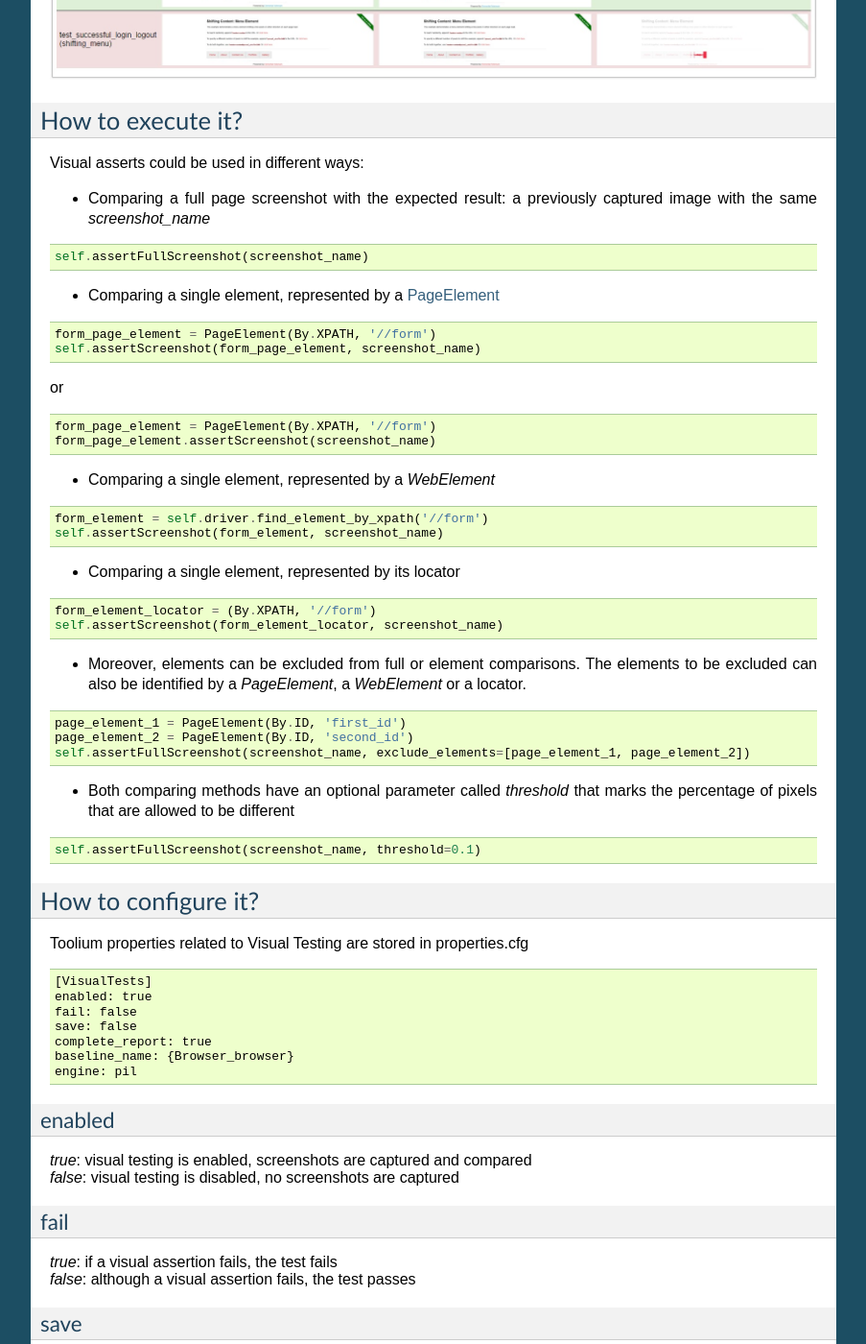
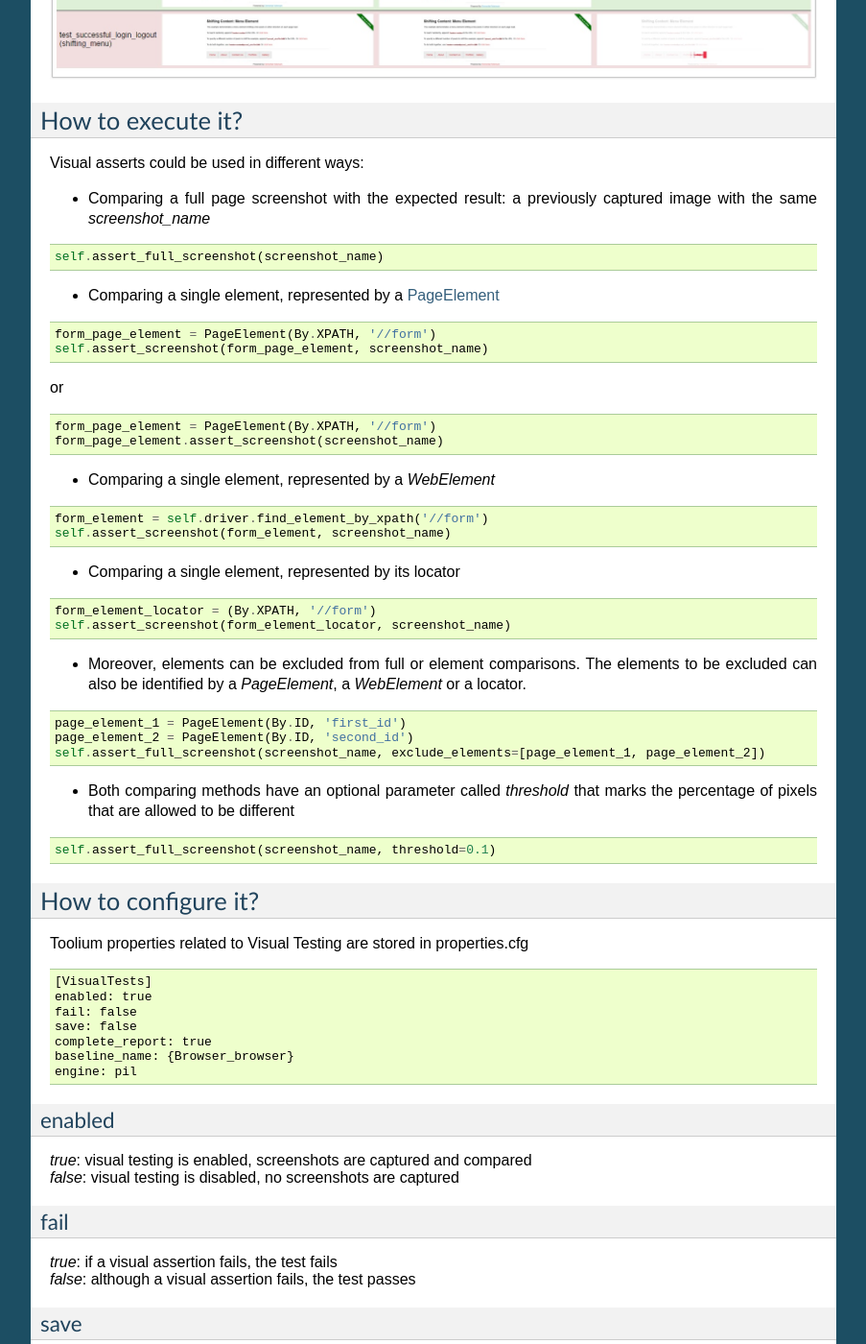
Before and after one commit to Telefonica/toolium, a Sphinx documentation site: the page built from docs/visual_testing.rst, in a window 1280 px wide and 1400 px high, scrolled down 813 px. Shown: the whole window at 96% size, without its empty margins (198-1101 px from the left). Built offline with Sphinx 7.4.7, drawn with Linux system fonts in a browser that asks for light colours.

Commit message:
Rename assertScreenshot to assert_screenshot

```diff
--- a/CHANGELOG.rst
+++ b/CHANGELOG.rst
@@ -5,6 +5,8 @@ v1.0.0
 ------
 
 *In development*
+
+- Refactor to rename assertScreenshot to assert_screenshot and assertFullScreenshot to assert_full_screenshot
 
 v0.12.1
 -------
--- a/docs/visual_testing.rst
+++ b/docs/visual_testing.rst
@@ -38,35 +38,35 @@ Visual asserts could be used in different ways:
 
 .. code-block:: python
 
-    self.assertFullScreenshot(screenshot_name)
+    self.assert_full_screenshot(screenshot_name)
 
 * Comparing a single element, represented by a `PageElement <http://toolium.readthedocs.org/en/latest/toolium.pageelements.html#module-toolium.pageelements.page_element>`_
 
 .. code-block:: python
 
     form_page_element = PageElement(By.XPATH, '//form')
-    self.assertScreenshot(form_page_element, screenshot_name)
+    self.assert_screenshot(form_page_element, screenshot_name)
 
 or
 
 .. code-block:: python
 
     form_page_element = PageElement(By.XPATH, '//form')
-    form_page_element.assertScreenshot(screenshot_name)
+    form_page_element.assert_screenshot(screenshot_name)
 
 * Comparing a single element, represented by a *WebElement*
 
 .. code-block:: python
 
     form_element = self.driver.find_element_by_xpath('//form')
-    self.assertScreenshot(form_element, screenshot_name)
+    self.assert_screenshot(form_element, screenshot_name)
 
 * Comparing a single element, represented by its locator
 
 .. code-block:: python
 
     form_element_locator = (By.XPATH, '//form')
-    self.assertScreenshot(form_element_locator, screenshot_name)
+    self.assert_screenshot(form_element_locator, screenshot_name)
 
 * Moreover, elements can be excluded from full or element comparisons. The elements to be excluded can also be identified by a *PageElement*, a *WebElement* or a locator.
 
@@ -74,13 +74,13 @@ or
 
     page_element_1 = PageElement(By.ID, 'first_id')
     page_element_2 = PageElement(By.ID, 'second_id')
-    self.assertFullScreenshot(screenshot_name, exclude_elements=[page_element_1, page_element_2])
+    self.assert_full_screenshot(screenshot_name, exclude_elements=[page_element_1, page_element_2])
 
 * Both comparing methods have an optional parameter called *threshold* that marks the percentage of pixels that are allowed to be different
 
 .. code-block:: python
 
-    self.assertFullScreenshot(screenshot_name, threshold=0.1)
+    self.assert_full_screenshot(screenshot_name, threshold=0.1)
 
 How to configure it?
 --------------------
```
Also changed, not shown: 5 other files.
